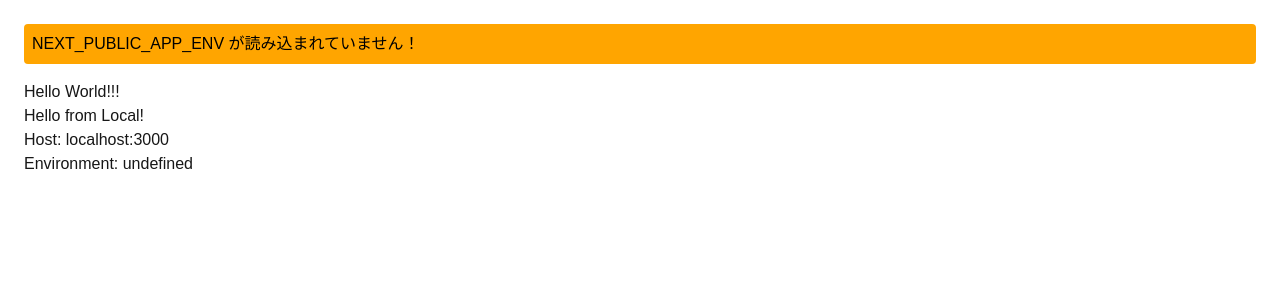
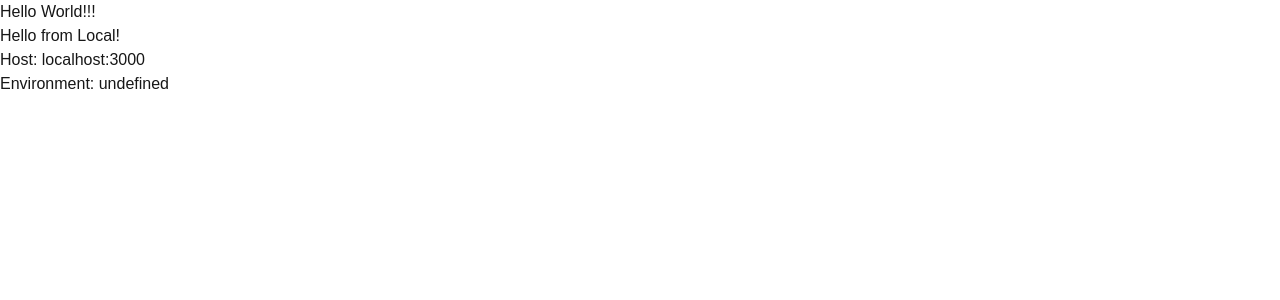
Before and after one commit to Team-Osmity/osmity-web-frontend, a Next.js app: page / in a window 1280 px wide. Shown: the top 300 px of the page. Built offline with nearby package versions, Linux system fonts and the light colour scheme.

Commit message:
changed simple page

```diff
--- a/src/app/page.tsx
+++ b/src/app/page.tsx
@@ -9,10 +9,6 @@ export default async function Home() {
 
   const appEnv = process.env.NEXT_PUBLIC_APP_ENV;
 
-  const isDev = appEnv === "dev";
-  const isProd = appEnv === "prod";
-  const isMissing = appEnv === undefined;
-
   let message = "Hello from Local!";
   if (host.includes("osmity")) {
     message = "Hello Osmity!";
@@ -21,31 +17,7 @@ export default async function Home() {
   }
 
   return (
-    <main style={{ padding: 24 }}>
-      {isDev && (
-        <div style={{
-          background: "red",
-          color: "white",
-          padding: "8px",
-          marginBottom: "16px",
-          borderRadius: "4px",
-        }}>
-          現在は開発環境（DEV）です
-        </div>
-      )}
-
-      {isMissing && (
-        <div style={{
-          background: "orange",
-          color: "black",
-          padding: "8px",
-          marginBottom: "16px",
-          borderRadius: "4px",
-        }}>
-          NEXT_PUBLIC_APP_ENV が読み込まれていません！
-        </div>
-      )}
-
+    <main>
       <h1>Hello World!!!</h1>
       <h1>{message}</h1>
 
```
